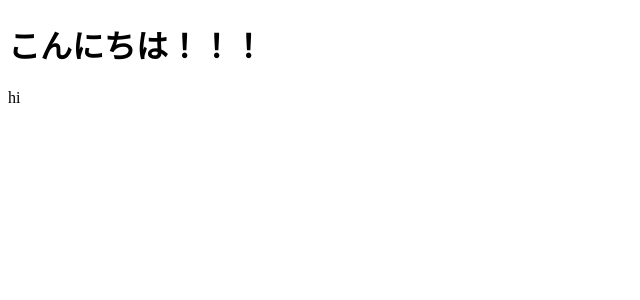
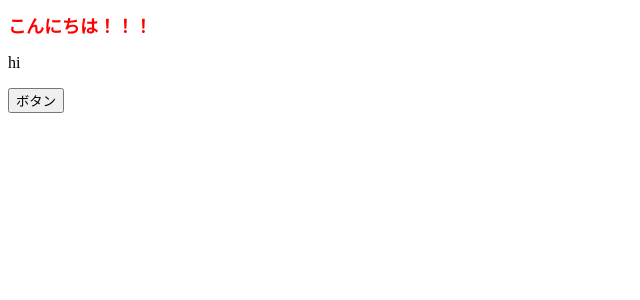
Before and after one commit to Kymaeda/react-todo-app, a React (Create React App) app: page / in a window 1280 px wide. Shown: the top 300 px of the page, without its empty margins (0-640 px from the left). Built offline with nearby package versions, Linux system fonts and the light colour scheme.

Commit message:
イベントハンドリングとスタイリング

```diff
--- a/src/app.jsx
+++ b/src/app.jsx
@@ -1,10 +1,18 @@
 import React from "react";
 
 const App = () => {
+  const onClick = () => {
+    alert("clicked");
+  };
+  const styles = {
+    color: "red", // オブジェクトなので、文字列で指定する
+    fontSize: "18px" // キャメルケースで書く
+  };
   return (
     <>
-      <h1>こんにちは！！！</h1>
+      <h1 style={styles}>こんにちは！！！</h1>
       <p>hi</p>
+      <button onClick={onClick}>ボタン</button>
     </>
   );
 };
```
